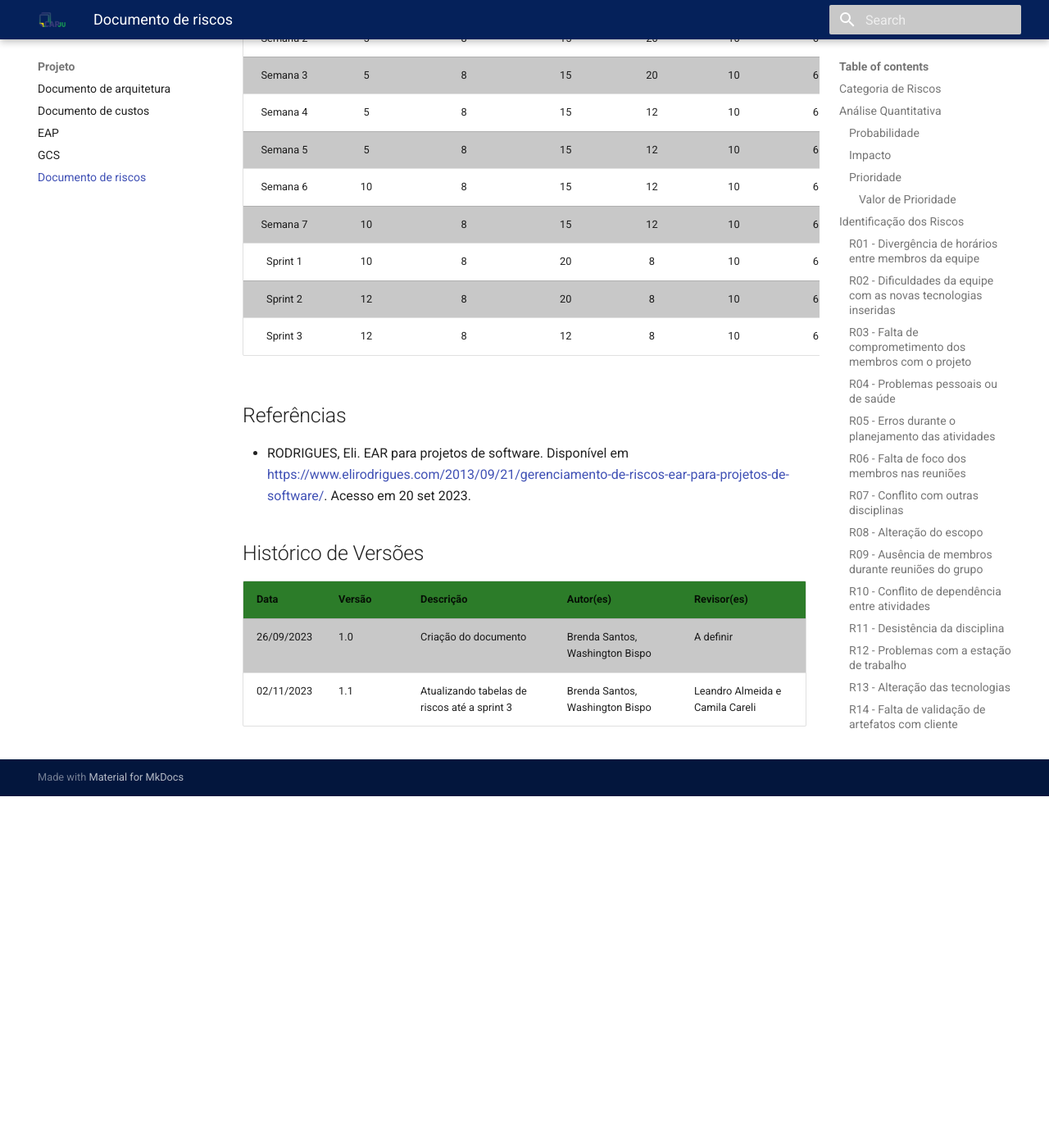
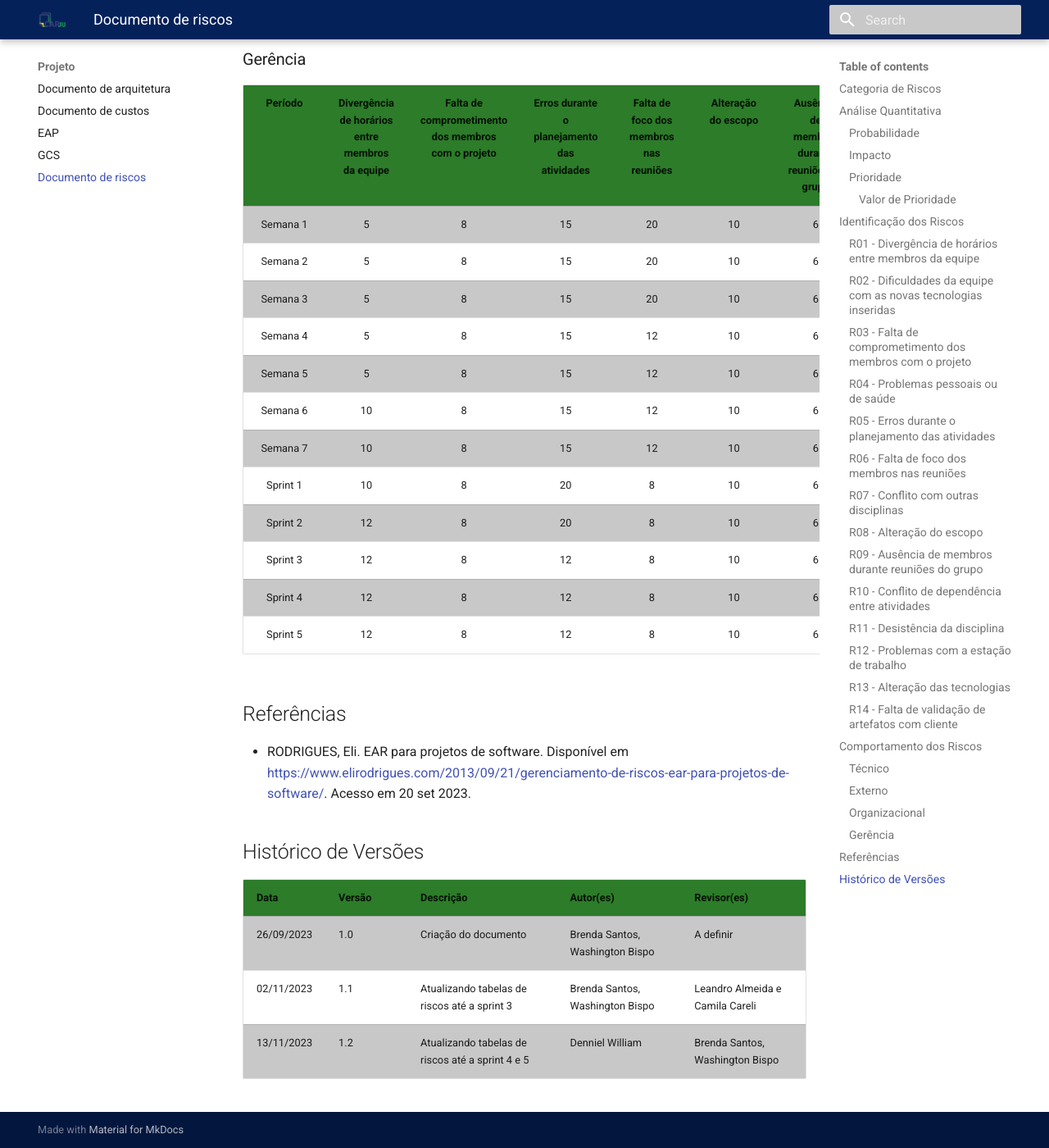
Before and after one commit to fga-eps-mds/2023-2-CAPJu-Doc, an MkDocs documentation site: the page built from docs/projeto/riscos.md, in a window 1280 px wide and 1400 px high, scrolled down 7983 px. Shown: the whole window at 82% size. Built offline with MkDocs 1.6.1 and Material for MkDocs 9.7.7, drawn with Linux system fonts in a browser that asks for light colours; before the commit the page ends 8954 px from its top, so only the background shows below that; some of the changed text lies outside the part shown.

Commit message:
(#90) Atualizando documento de riscos para sprint 4 e sprint 5

```diff
--- a/docs/projeto/riscos.md
+++ b/docs/projeto/riscos.md
@@ -175,6 +175,8 @@
 Sprint 1     | 20 | 9 | 1 |
 Sprint 2     | 20 | 9 | 1 |
 Sprint 3     | 15 | 9 | 1 |
+Sprint 4     | 12 | 9 | 1 |
+Sprint 5     | 12 | 9 | 1 |
 
 ### Externo
 
@@ -190,6 +192,8 @@
 Sprint 1     | 9 |
 Sprint 2     | 9 |
 Sprint 3     | 9 |
+Sprint 4     | 9 |
+Sprint 5     | 9 |
 
 ### Organizacional
 
@@ -205,6 +209,8 @@
 Sprint 1     | 9 | 6 |
 Sprint 2     | 8 | 6 |
 Sprint 3     | 4 | 5 |
+Sprint 4     | 4 | 5 |
+Sprint 5     | 8 | 5 |
 
 ### Gerência
 
@@ -220,6 +226,8 @@
 Sprint 1     | 10 | 8 | 20 | 8 | 10 | 6 | 4 | 12 |
 Sprint 2     | 12 | 8 | 20 | 8 | 10 | 6 | 4 | 12 |
 Sprint 3     | 12 | 8 | 12 | 8 | 10 | 6 | 2 | 6 |
+Sprint 4     | 12 | 8 | 12 | 8 | 10 | 6 | 2 | 6 |
+Sprint 5     | 12 | 8 | 12 | 8 | 10 | 6 | 2 | 4 |
 
 ## Referências
 
@@ -231,3 +239,4 @@
 | ------------- | ------------- | ------------- | ------------- | ------------- |
 | 26/09/2023 | 1.0 | Criação do documento | Brenda Santos, Washington Bispo | A definir |
 | 02/11/2023 | 1.1 | Atualizando tabelas de riscos até a sprint 3 | Brenda Santos, Washington Bispo | Leandro Almeida e Camila Careli |
+| 13/11/2023 | 1.2 | Atualizando tabelas de riscos até a sprint 4 e 5 | Denniel William | Brenda Santos, Washington Bispo |
```
